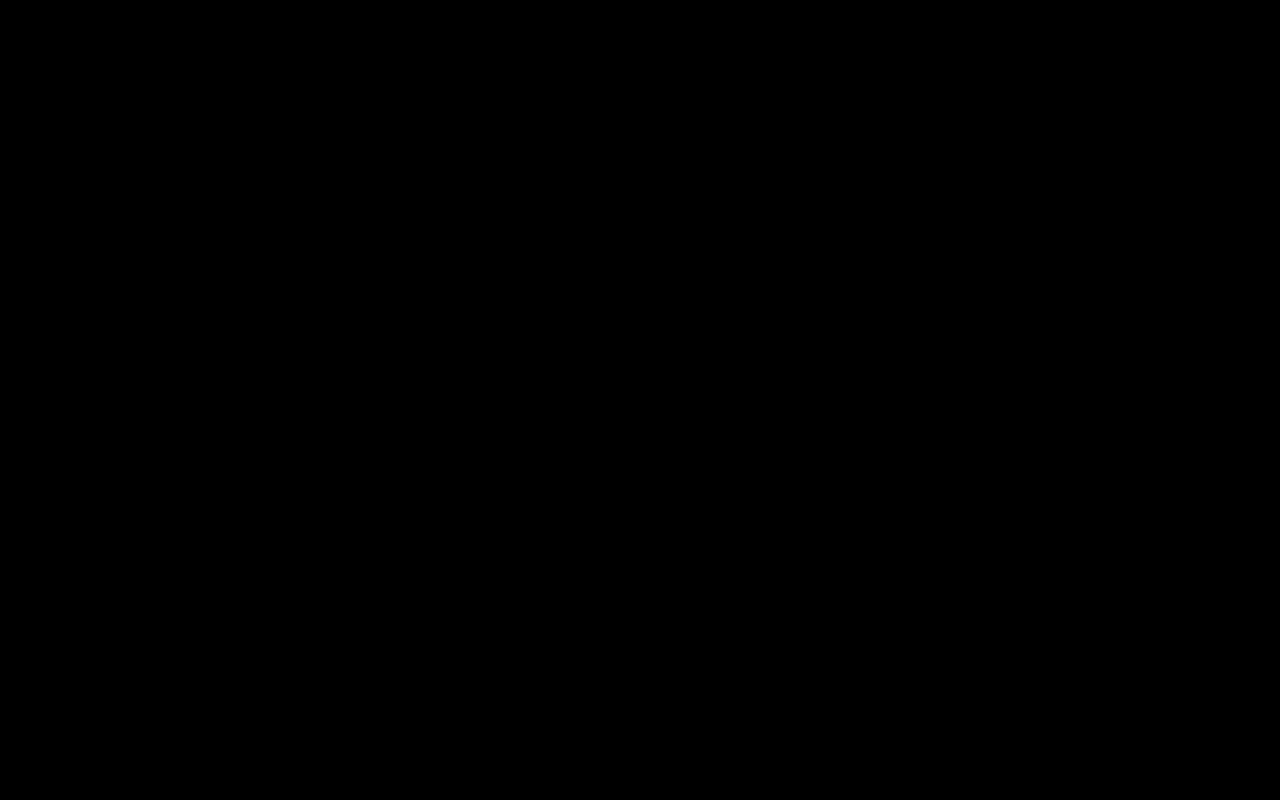
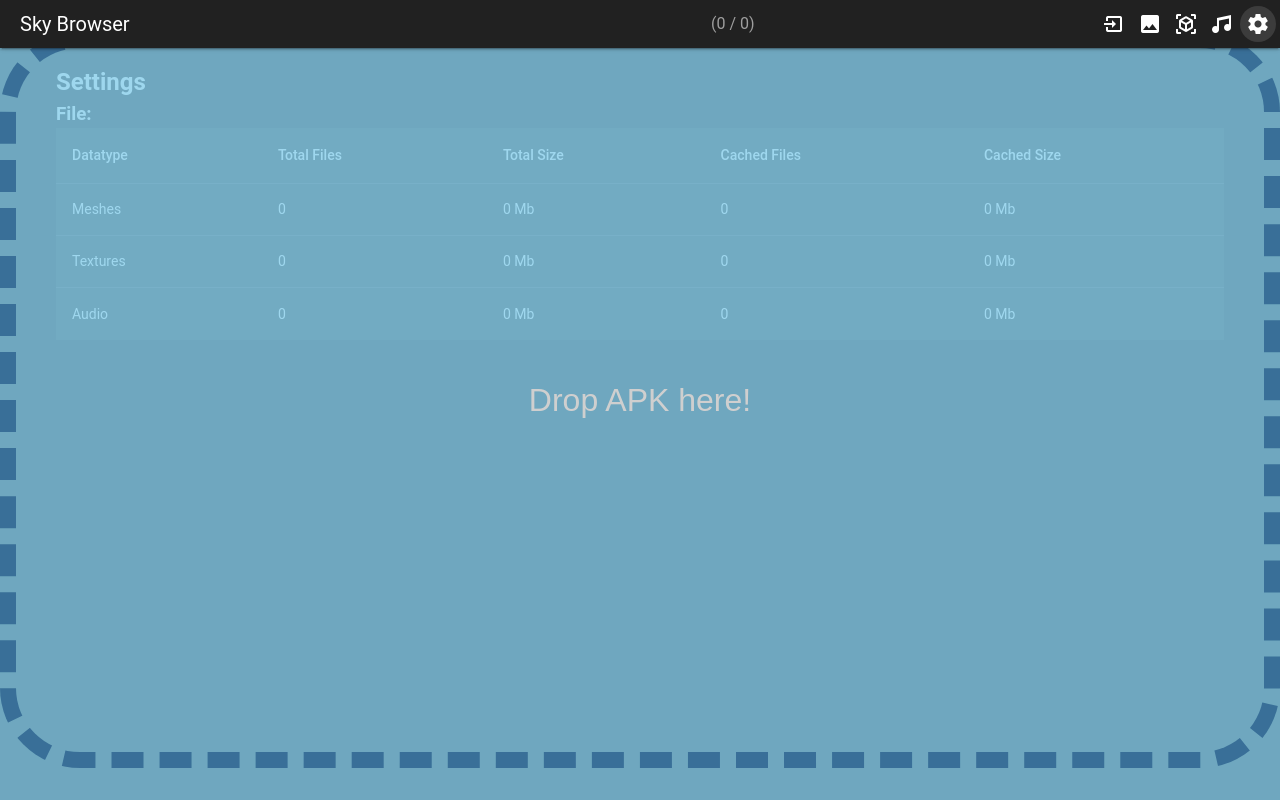
Before and after one commit to mablay/sky-browser, a Nuxt app: page /settings in a window 1280 px wide. Before the commit this address had no page. Built offline with nearby package versions, Linux system fonts and the light colour scheme.

Commit message:
WIP using vuetify

```diff
--- a/app.vue
+++ b/app.vue
@@ -1,3 +1,7 @@
 <template>
-  <NuxtPage />
+  <v-app>
+    <nuxt-layout>
+      <NuxtPage />
+    </nuxt-layout>
+  </v-app>
 </template>
--- /dev/null
+++ b/components/application-bar.vue
@@ -0,0 +1,26 @@
+<template>
+  <v-app-bar :elevation="2" density="compact">
+    <v-app-bar-title>Sky Browser</v-app-bar-title>
+
+    <v-spacer></v-spacer>
+    {{ apk.filename }}
+    <span class="text-grey pl-2">
+      ({{ apk.availableFiles.length }} / {{ apk.files.length }})
+    </span>
+    <v-spacer></v-spacer>
+
+    <v-btn density="comfortable" icon="mdi-import" title="open APK" />
+    <v-btn density="comfortable" icon="mdi-image" title="Textures" to="ktx" />
+    <v-btn density="comfortable" icon="mdi-cube-scan" title="Meshes" to="mesh" />
+    <v-btn density="comfortable" icon="mdi-music" title="Music" to="audio" />
+    <v-btn density="comfortable" icon="mdi-cog" title="Settings" to="settings" />
+  </v-app-bar>
+</template>
+
+<script setup lang="ts">
+import { useApkStore } from '~/store/apk-store'
+const apk = useApkStore()
+</script>
+
+<style scoped>
+</style>
--- a/components/drop-zone.vue
+++ b/components/drop-zone.vue
@@ -40,19 +40,20 @@ const dropText = computed(() => {
 
 /* --- functions --- */
 async function onDrop(files: File[] | null) {
+  console.log('[onDrop] emit:drop', true)
   emit('drop', true)
   dropZoneRef.value?.slot
   dropAcceptance.value = 'dropWait'
   if (files === null) return
   if (!checkDropAcceptance(files.map(file => file.type))) return
   const file = files[0]
+  console.log('[onDrop] emit:file', file)
   emit('file', file)
 }
 
 useDropZone(dropZoneRef, {
   onDrop,
   dataTypes (files) {
-    // console.log('dataTypes:', files)
     if (checkDropAcceptance(files)) {
       dropAcceptance.value = 'dropAccept'
       return true
--- /dev/null
+++ b/layouts/default.vue
@@ -0,0 +1,50 @@
+<template>
+  <ApplicationBar />
+  <v-main>
+    <drop-overlay
+      ref="overlay"
+      :show="apk.fileDropRequired ? 'show' : 'auto'"
+    >
+      <DropZone
+        @file="apk.open"
+        @drop="drop"
+        type="application/vnd.android.package-archive"
+        prompt='Drop APK here!'
+        accept="✅"
+        reject="Not an APK! ❌"
+      />
+    </drop-overlay>
+    <!-- <v-overlay v-model="showOverlay">
+
+    </v-overlay> -->
+    <slot></slot>
+  </v-main>
+</template>
+
+<script setup lang="ts">
+import { useEventListener } from '@vueuse/core'
+
+import { useApkStore } from '~/store/apk-store'
+const apk = useApkStore()
+const showOverlay = ref(false)
+const overlay = ref()
+
+function drop (accepted: boolean) {
+  console.log({ accepted })
+  overlay.value?.hide()
+}
+
+useEventListener(document, 'dragenter', (evt) => {
+  console.log('dragenter:', evt)
+  showOverlay.value = true
+})
+
+useEventListener(document, 'dragend', (evt) => {
+  console.log('dragend:', evt)
+  showOverlay.value = false
+})
+
+</script>
+
+<style scoped>
+</style>
--- a/nuxt.config.ts
+++ b/nuxt.config.ts
@@ -1,3 +1,4 @@
+import vuetify from 'vite-plugin-vuetify'
 import wasm from 'vite-plugin-wasm'
 
 const baseURL = process.env.NODE_ENV === 'production' ? '/sky-browser/' : '/'
@@ -19,5 +20,17 @@ export default defineNuxtConfig({
   vite: {
     plugins: [wasm()],
   },
-  modules: ['@vueuse/nuxt', '@pinia/nuxt']
+  modules: [
+    '@vueuse/nuxt',
+    '@pinia/nuxt',
+    (_options, nuxt) => {
+      nuxt.hooks.hook('vite:extendConfig', (config) => {
+        if (config.plugins === undefined) throw new Error('Missing config.plugins!')
+        config.plugins.push(vuetify({ autoImport: true }))
+      })
+    }
+  ],
+  build: {
+    transpile: ['vuetify'],
+  },
 })
--- a/pages/mesh.vue
+++ b/pages/mesh.vue
@@ -5,24 +5,23 @@
       <MeshViewer :mesh="meshName" />
     </client-only>
   </div>
-  <div v-if="meshes.length === 0" class="overlay">
+  <!-- <div v-if="meshes.length === 0" class="overlay">
     <div class="inlay">
       <DropZone />
     </div>
-  </div>
+  </div> -->
 </template>
 
 <script setup lang="ts">
-// const meshName = ref<string>('AP13DuskGate_01')
-// const meshName = ref<string>('ColosseumMerged_03')
-const { meshes, meshName } = useAssets()
+import { useMeshStore } from '~/store/mesh-store'
+const { meshes, meshName } = useMeshStore()
 
 </script>
 
 <style scoped>
 .app {
-  width: 100vw;
-  height: 100vh;
+  width: 100%;
+  height: 100%;
   overflow: hidden;
   display: flex;
   flex-flow: row nowrap;
--- /dev/null
+++ b/pages/settings.vue
@@ -0,0 +1,52 @@
+<template>
+  <v-container>
+    <h2>Settings</h2>
+    <h3>File: {{ apk.filename ?? 'no file!' }}</h3>
+    <v-table>
+      <thead>
+        <tr>
+          <th>Datatype</th>
+          <th>Total Files</th>
+          <th>Total Size</th>
+          <th>Cached Files</th>
+          <th>Cached Size</th>
+        </tr>
+      </thead>
+      <tbody>
+        <tr>
+          <td>Meshes</td>
+          <td>{{ meshes.length }}</td>
+          <td>{{ Math.round(meshes.reduce((sum, cur) => sum + cur.size, 0) / 1e6) }} Mb</td>
+          <td>{{ meshes.filter(f => f.cached).length }}</td>
+          <td>{{ Math.round(meshes.filter(f => f.cached).reduce((sum, cur) => sum + cur.size, 0) / 1e6) }} Mb</td>
+        </tr>
+        <tr>
+          <td>Textures</td>
+          <td>{{ textures.length }}</td>
+          <td>{{ Math.round(textures.reduce((sum, cur) => sum + cur.size, 0) / 1e6) }} Mb</td>
+          <td>{{ textures.filter(f => f.cached).length }}</td>
+          <td>{{ Math.round(textures.filter(f => f.cached).reduce((sum, cur) => sum + cur.size, 0) / 1e6) }} Mb</td>
+        </tr>
+        <tr>
+          <td>Audio</td>
+          <td>{{ audio.length }}</td>
+          <td>{{ Math.round(audio.reduce((sum, cur) => sum + cur.size, 0) / 1e6) }} Mb</td>
+          <td>{{ audio.filter(f => f.cached).length }}</td>
+          <td>{{ Math.round(audio.filter(f => f.cached).reduce((sum, cur) => sum + cur.size, 0) / 1e6) }} Mb</td>
+        </tr>
+      </tbody>
+    </v-table>
+  </v-container>
+</template>
+
+<script setup lang="ts">
+import { useApkStore } from '~/store/apk-store'
+const apk = useApkStore()
+
+const meshes = computed(() => Object.values(apk.apk).filter(f => f.filename.endsWith('.mesh')))
+const textures = computed(() => Object.values(apk.apk).filter(f => f.filename.endsWith('.ktx')))
+const audio = computed(() => Object.values(apk.apk).filter(f => f.filename.endsWith('.bank')))
+</script>
+
+<style scoped>
+</style>
--- /dev/null
+++ b/plugins/vuetify.ts
@@ -0,0 +1,13 @@
+import '@mdi/font/css/materialdesignicons.css'
+import 'vuetify/styles'
+import { createVuetify } from 'vuetify'
+
+export default defineNuxtPlugin((app) => {
+  const vuetify = createVuetify({
+    ssr: false,
+    theme: {
+      defaultTheme: 'dark'
+    }
+  })
+  app.vueApp.use(vuetify)
+})
--- a/store/apk-store.ts
+++ b/store/apk-store.ts
@@ -14,6 +14,10 @@ export const useApkStore = defineStore('apkStore', () => {
   const fileDropRequired = ref(false)
   /** id of the currently used APK */
   const fileId = ref(getApkId())
+  const filename = computed (() => {
+    if (!fileId) return 'no file'
+    return fileId.value.split(':').shift()
+  })
   const apk = ref<APK>({})
   /** indicating the presence of a dropped APK file */
   const usingFile = ref(false)
@@ -41,6 +45,7 @@ export const useApkStore = defineStore('apkStore', () => {
   return {
     fileDropRequired,
     fileId,
+    filename,
     apk,
     files,
     availableFiles,
--- /dev/null
+++ b/store/mesh-store.ts
@@ -0,0 +1,33 @@
+import type { CacheEntry } from "~/lib/apk/apk-cache"
+import { useApkStore } from "./apk-store"
+
+export const useMeshStore = defineStore('meshStore', () => {
+  const apk = useApkStore()
+  const meshName = ref('AP13DuskGate_01')
+  const mesh = ref<string|undefined>()
+
+  const meshes = computed(() => {
+    const arr:CacheEntry[] = []
+    for (const entry of Object.values(apk.apk)) {
+      if (!entry.filename.endsWith('.mesh')) continue
+      const filename = entry.filename.split('/').pop()
+      if (!filename) continue
+      const name = filename?.substring(0, filename.length - 5)
+      arr.push(entry)
+    }
+    return arr
+  })
+
+  function selectMesh (name: string) {
+    const filename = name.endsWith('.mesh') ? name : name.concat('.mesh')
+    const entry = apk.apk[filename]
+    if (entry === undefined) {
+      console.warn(`No mesh for name: ${filename}!`)
+      return
+    }
+    meshName.value = filename.slice(0, filename.length - 5)
+    mesh.value = 'foo'
+  }
+
+  return { meshes, meshName, mesh, selectMesh }
+})
```
Also changed, not shown: package.json (+6 -3 lines), 1 other file (tests, documents, lock files or other folders).
